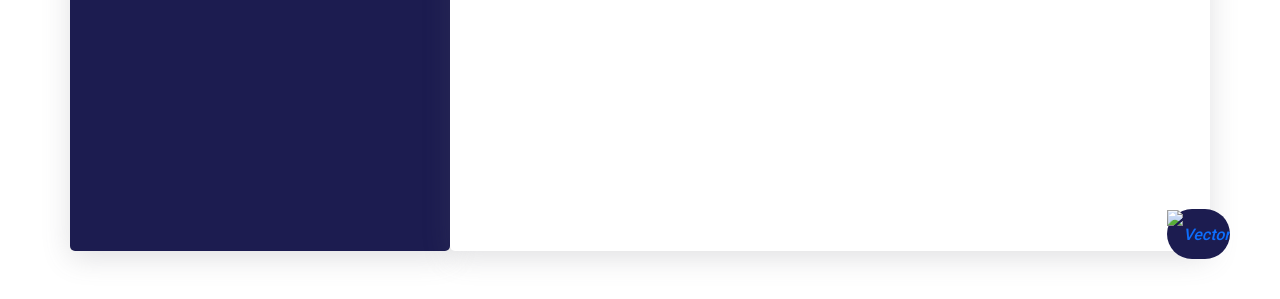
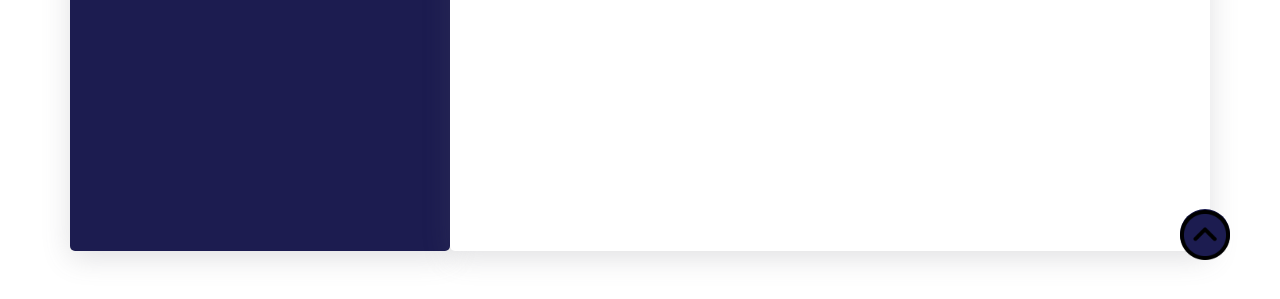
Before and after one commit to FerLarrocca/PFLarrocca, a website: page pages/login.html in a window 1280 px wide. Shown: the part 501-800 px from the top of the page. Drawn offline with nearby package versions, Linux system fonts and the light colour scheme.

Commit message:
actualizaciones

```diff
--- a/pages/login.html
+++ b/pages/login.html
@@ -162,7 +162,7 @@
     </div>
     </footer>
 
-<a href="#" class="arrow"><i><img src="./image/up-arrow.png" alt="Vector" width="50px"></i></a>
+<a href="#" class="arrow"><i><img src="/image/up-arrow.png" alt="Vector" width="50px"></i></a>
 <script src="https://unpkg.com/aos@2.3.1/dist/aos.js"></script>
 <script>
     AOS.init();
```
Also changed, not shown: pages/signup.html (+1 -1 lines).
